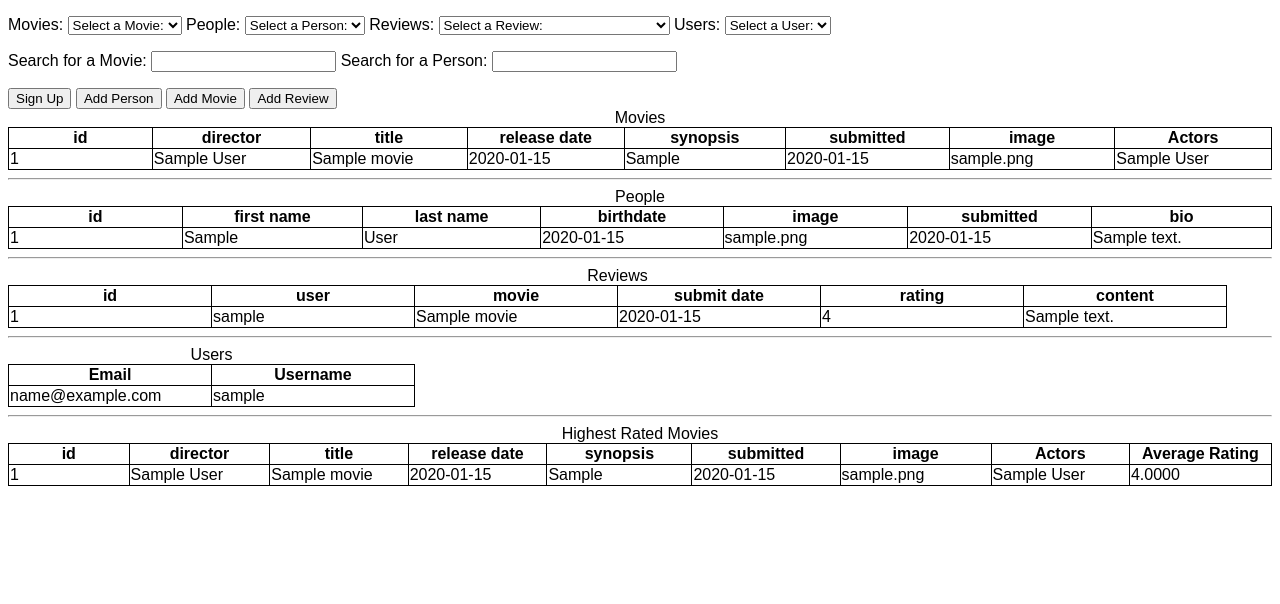
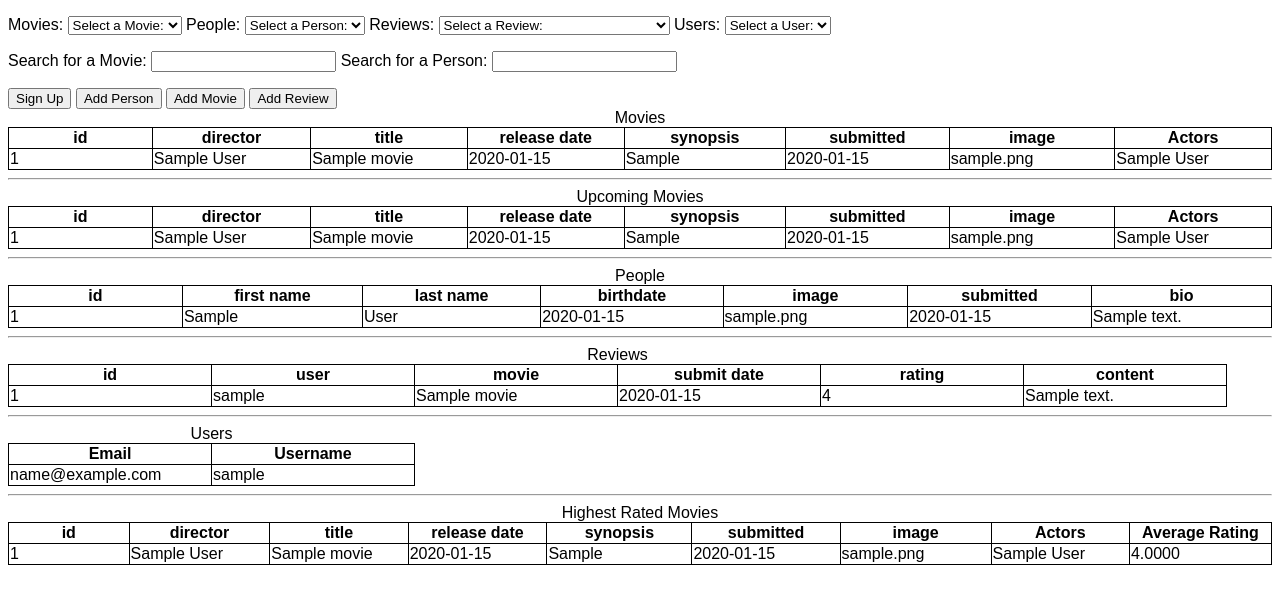
Before and after one commit to ecs0/tbmd.com, a PHP site: page /html/bryan.php in a window 1280 px wide. Shown: the top 604 px of the page. Run offline with PHP 8.4, Linux system fonts and the light colour scheme; tables that the repository leaves empty hold one stand-in row (values such as "Sample post").

Commit message:
closes #3 - upcoming movies query added to Connection

```diff
--- a/html/bryan.php
+++ b/html/bryan.php
@@ -230,6 +230,11 @@
         <?php echo $view->moviesAsTable(); ?>
     </table>
     <hr>
+    <table class="fixed">
+        <caption>Upcoming Movies</caption>
+        <?php echo $view->moviesAsTable(true); ?>
+    </table>
+    <hr>
     <table class="fixed" id="people">
         <caption>People</caption>
         <?php echo $view->peopleAsTable(); ?>
--- a/php/Connection.php
+++ b/php/Connection.php
@@ -263,6 +263,16 @@ class Connection {
     }
 
     /**
+     * Returns an array of all movies that release after the current date, in ascending order (date order)
+     *
+     * @return array
+     */
+    public function getUpcomingMovies() {
+        $where = "WHERE release_date > CURDATE() ORDER BY release_date ASC";
+        return $this->getMovies($where);
+    }
+
+    /**
      * Fetch all or some people from the database
      *
      * @param null $ids - Optional where clause
@@ -404,6 +414,12 @@ class Connection {
         return $this->getReviews($where.$filter);
     }
 
+    /**
+     * Returns all movies sorted by their average review score (highest first).
+     * Movies with no ratings are not included.
+     *
+     * @return array - Array of tuples (movie, rating)
+     */
     public function getMoviesByReviewScore() {
         $this->connect();
 
--- a/php/View.php
+++ b/php/View.php
@@ -36,7 +36,7 @@ class View {
         return $innerHtml;
     }
 
-    public function moviesAsTable() {
+    public function moviesAsTable($upcoming = false) {
         $innerHtml = "<thead><tr>".
             "<th>id</th><th>director</th><th>title</th><th>release date</th><th>synopsis</th>".
             "<th>submitted</th><th>image</th><th>Actors</th>".
@@ -45,7 +45,8 @@ class View {
         $link = new Connection();
 
         $body = "";
-        foreach ($link->getMovies() as $movie) {
+        $movies = $upcoming ? $link->getUpcomingMovies() : $link->getMovies();
+        foreach ($movies as $movie) {
             if ($movie instanceof Movie) {
                 $body .= $movie->asTableRow();
             }
```
